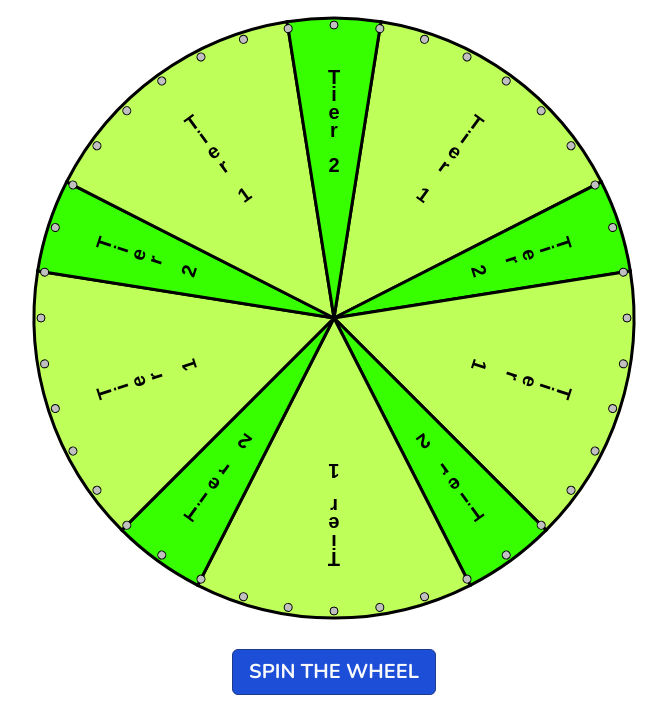
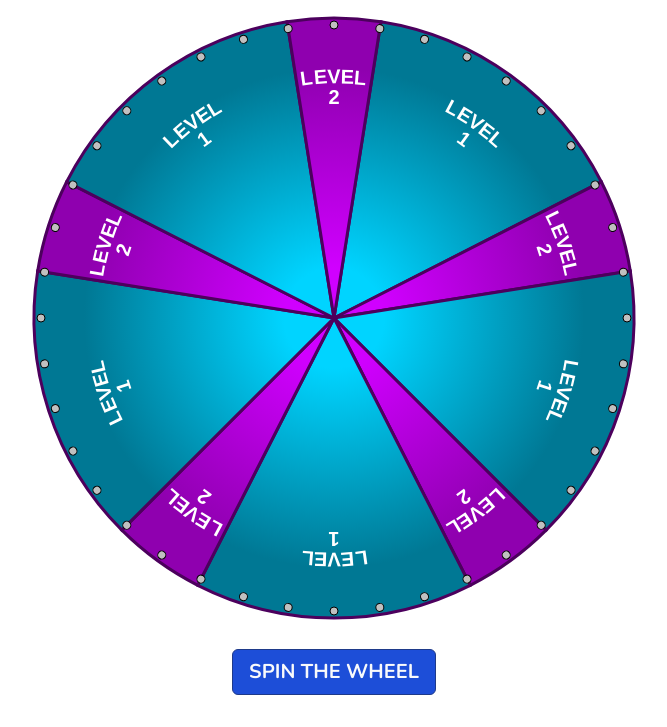
Before and after one commit to SturmB/iel-prize-wheel, a website: page index.html in a window 1280 px wide. Shown: the part 89-816 px from the top of the page, without its empty margins (306-973 px from the left). Drawn offline with nearby package versions, Linux system fonts and the light colour scheme.

Commit message:
✨ Further refactors and adds gradients

```diff
--- a/index.html
+++ b/index.html
@@ -30,7 +30,7 @@
     <div class="mx-auto m-4">
       <h1 class="text-6xl font-black m-4">Wheel of Destiny</h1>
 
-      <canvas class="mx-auto" id="canvas" width="800" height="630">
+      <canvas class="mx-auto" id="canvas" width="630" height="630">
         Canvas not supported, use another browser.
       </canvas>
 
--- a/js/main.js
+++ b/js/main.js
@@ -1,7 +1,46 @@
 /* eslint-disable no-undef */
 
-const t2Percent = 25;
-const numWedgesPerTier = 5;
+// Define gradients (optional)
+const canvas = document.getElementById("canvas");
+const ctx = canvas.getContext("2d");
+const canvasCenter = canvas.height / 2;
+
+const level1Gradient = ctx.createRadialGradient(
+  canvasCenter,
+  canvasCenter,
+  50,
+  canvasCenter,
+  canvasCenter,
+  250
+);
+level1Gradient.addColorStop(0, "#00d4ff");
+level1Gradient.addColorStop(1, "#007894");
+const level2Gradient = ctx.createRadialGradient(
+  canvasCenter,
+  canvasCenter,
+  50,
+  canvasCenter,
+  canvasCenter,
+  250
+);
+level2Gradient.addColorStop(0, "#d000ff");
+level2Gradient.addColorStop(1, "#8f00af");
+
+// Define wedges and levels
+const numWedgesPerLevel = 5;
+const strokeColor = "#4c005d";
+const levels = [
+  {
+    bgColor: level1Gradient,
+    percent: 75,
+    textColor: "#FFFFFF",
+  },
+  {
+    bgColor: level2Gradient,
+    percent: 25,
+    textColor: "#FFFFFF",
+  },
+];
 
 const audio = new Audio("/js/vendor/javascript-winwheel-2.8.0/tick.mp3");
 
@@ -12,18 +51,23 @@ const playSound = () => {
   audio.play();
 };
 
-const t2Size = winwheelPercentToDegrees(t2Percent / numWedgesPerTier);
+let highestLevelSize = 0;
 const segmentArray = [];
-for (let i = 0; i < numWedgesPerTier; i++) {
-  segmentArray.push({
-    fillStyle: "#beff5a",
-    text: "Tier 1"
-  });
-  segmentArray.push({
-    fillStyle: "#37ff00",
-    size: t2Size,
-    text: "Tier 2"
-  });
+const segments = levels.map((level, index) => {
+  return {
+    fillStyle: level.bgColor,
+    ...(index !== 0 && {
+      size: (highestLevelSize = winwheelPercentToDegrees(
+        level.percent / numWedgesPerLevel
+      )),
+    }),
+    strokeStyle: strokeColor,
+    text: `LEVEL\n${index + 1}`,
+    textFillStyle: level.textColor,
+  };
+});
+for (let i = 0; i < numWedgesPerLevel; i++) {
+  segmentArray.push(...segments);
 }
 
 const theWheel = new Winwheel({
@@ -34,19 +78,19 @@ const theWheel = new Winwheel({
     spins: 4,
     type: "spinToStop",
   },
-  numSegments: numWedgesPerTier * 2,
   lineWidth: 3,
+  numSegments: numWedgesPerLevel * levels.length,
   outerRadius: 300,
   pins: {
     fillStyle: "silver",
     number: 40,
     outerRadius: 4,
   },
-  rotationAngle: t2Size / 2,
+  rotationAngle: highestLevelSize / 2,
   segments: segmentArray,
   textAlignment: "outer",
   textMargin: 50,
-  textOrientation: "vertical",
+  textOrientation: "curved",
 });
 
 // eslint-disable-next-line no-unused-vars
```
